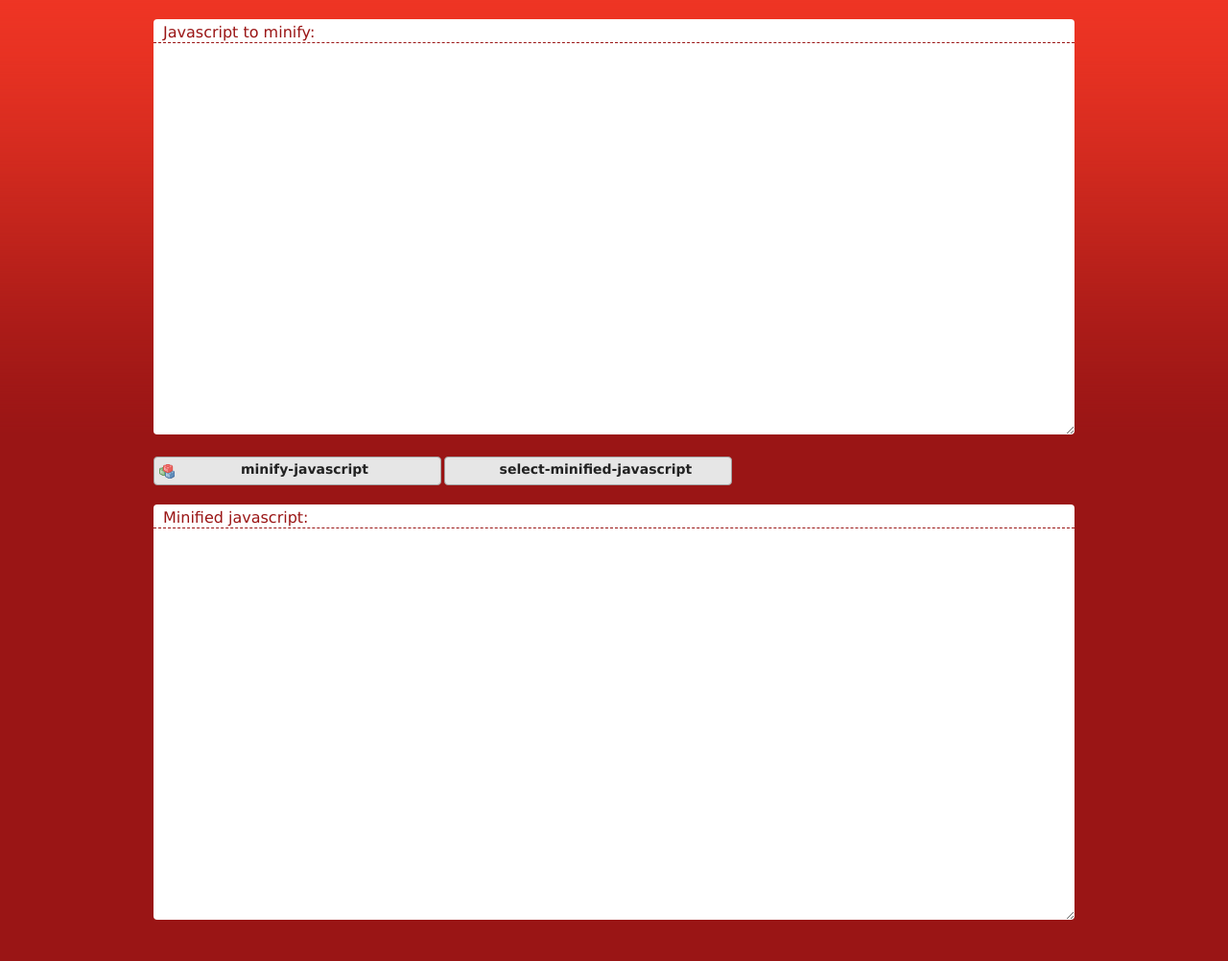
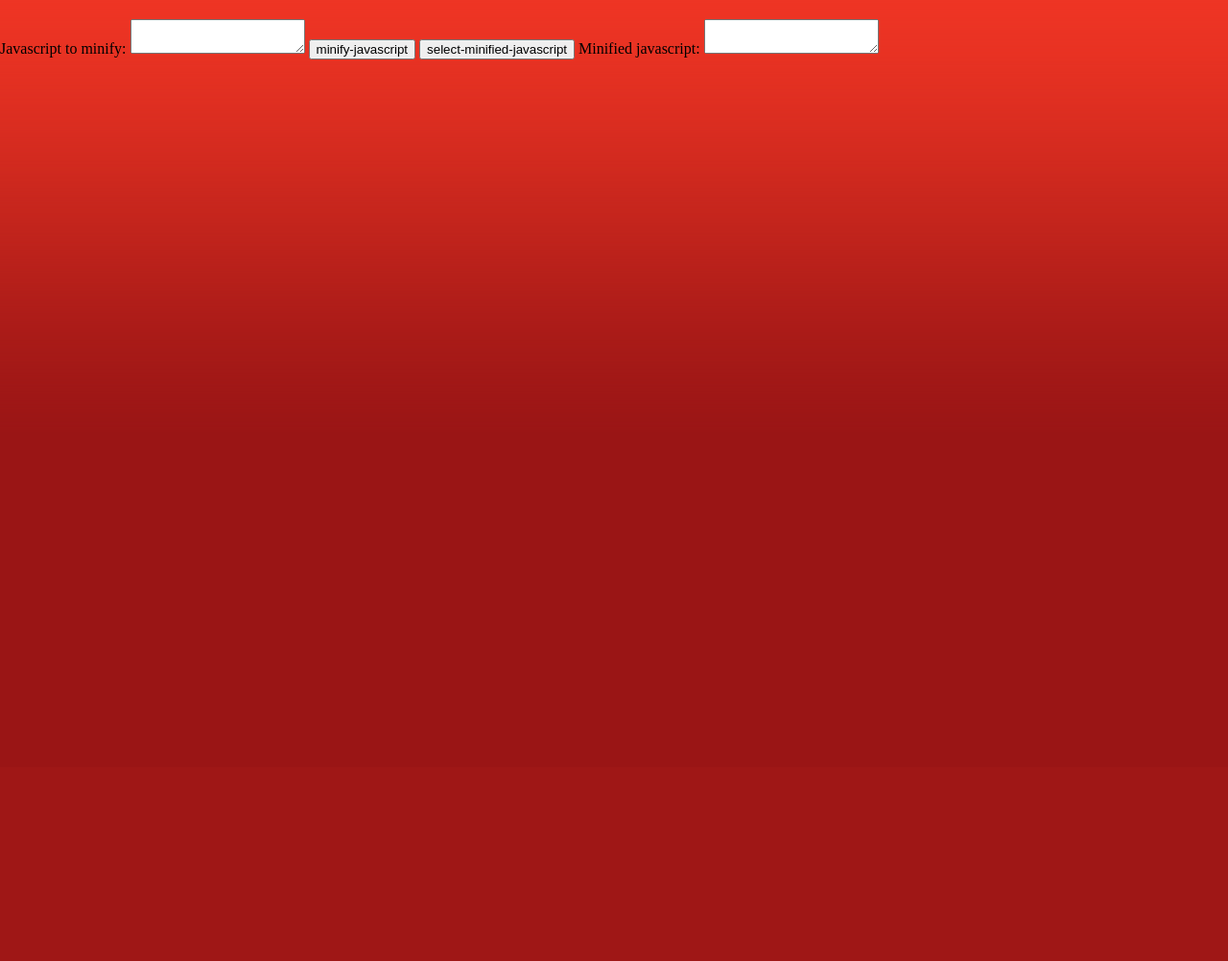
Before and after one commit to m038/php-cli-minifier, a PHP site: page / in a window 1280 px wide. Shown: the whole page at 96% size. After the commit the page ends 342 px from the top, so only its background shows below. Run offline with PHP 8.4, Linux system fonts and the light colour scheme.

Commit message:
minor style fix

```diff
--- a/css/stylesheet.css
+++ b/css/stylesheet.css
@@ -3,83 +3,11 @@ body {
     background-image: 			url("../img/background.png");
     background-position: 		center top;
     background-repeat: 			repeat-x;
-    margin: 					20px 0;
-    padding: 					0;
+    margin:						20px 0 0 0;
 }
 
-body, input, textarea, select, th, td {
-    font-family: 				Verdana,Arial,Helvetica,sans-serif;
-    font-size: 					8pt;
+div.container {
+	background: white;
+	border-radius: 10px;
+	padding: 10px;
 }
-
-#containerDiv {
-	width: 						960px;
-	margin: 					0 auto;
-}
-
-.minifiy-label	{
-	width: 						940px;
-	height: 					16px;
-	display:					block;
-	background-color: 			#ffffff;
-	padding:					4px 10px;
-	-webkit-border-radius: 		4px 4px 0px 0px;
-	-moz-border-radius: 		4px 4px 0px 0px;
-	border-radius: 				4px 4px 0px 0px;
-	margin-bottom: 				0px;
-	color:						#9A1515;
-	font-size:					16px;
-	border-bottom: 				1px dashed #9A1515;
-	margin-top: 				20px;
-}
-
-#javascript-to-minify {
-	margin-top: 				0px;
-	width: 						952px;
-	height: 					400px;
-	margin-bottom: 				20px;
-	-webkit-border-radius: 		0px 0px 4px 4px;
-	-moz-border-radius: 		0px 0px 4px 4px;
-	border-radius: 				0px 0px 4px 4px;
-	padding:					4px;
-    border: 					none;
-}
-
-#minified-javascript {
-	margin-top: 				0px;
-	width: 						952px;
-	height: 					400px;
-	margin-bottom: 				20px;
-	-webkit-border-radius: 		0px 0px 4px 4px;
-	-moz-border-radius: 		0px 0px 4px 4px;
-	border-radius: 				0px 0px 4px 4px;
-	padding:					4px;
-    border: 					none;
-}
-
-input {
-	-webkit-border-radius: 		4px 4px 4px 4px;
-	-moz-border-radius: 		4px 4px 4px 4px;
-	border-radius: 				4px 4px 4px 4px;
-    background-color: 			#E6E6E6;
-    background-position: 		5px 50%;
-    background-repeat: 			no-repeat;
-    border: 					1px solid #A4A4A4;
-    color:						#222222;
-    cursor: 					pointer;
-    font-size: 					14px;
-    height: 					30px;
-	width: 						300px;
-    padding: 					3px 5px 7px 20px;
-	margin: 					0 auto;
-	font-weight: 				bold;
-}
-
-#minify-javascript {
-	background-image: 			url("../img/bricks.png");
-}
-
-
-#minify-javascript.build {
-	background-image: 			url("../img/header_loader.gif");
-}
```
